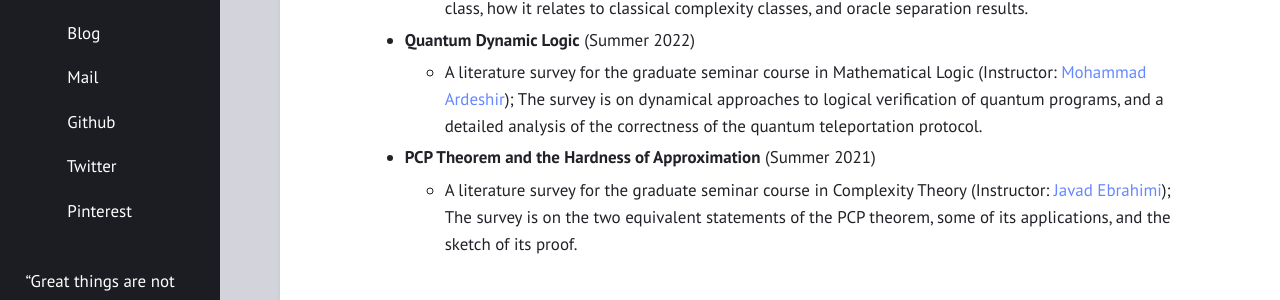
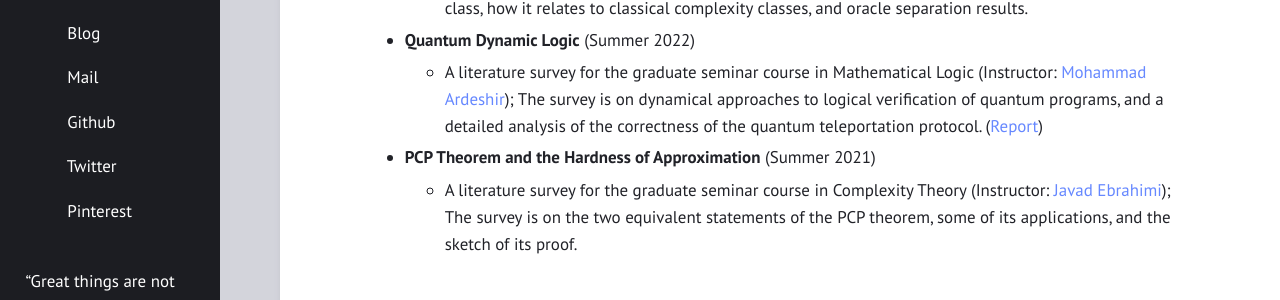
Before and after one commit to ali-almasi/ali-almasi.github.io, a Jekyll site: the page built from projects.md, in a window 1280 px wide. Shown: the part 408-708 px from the top of the page. Built offline with Jekyll 4.4.1, drawn with Linux system fonts in a browser that asks for light colours.

Commit message:
Update projects.md

```diff
--- a/projects.md
+++ b/projects.md
@@ -16,7 +16,7 @@ layout: post
 	- The course project of the graduate Complexity Theory course (Instructor: [Amir Daneshgar](http://math.sharif.ir/faculties/daneshgar)); A literature survey on quantum computational models (quantum Turing machines and quantum circuits), the BQP class, how it relates to classical complexity classes, and oracle separation results.
 
 -   **Quantum Dynamic Logic** (Summer 2022)
-	- A literature survey for the graduate seminar course in Mathematical Logic (Instructor: [Mohammad Ardeshir](http://math.sharif.ir/faculties/mardeshir)); The survey is on dynamical approaches to logical verification of quantum programs, and a detailed analysis of the correctness of the quantum teleportation protocol.
+	- A literature survey for the graduate seminar course in Mathematical Logic (Instructor: [Mohammad Ardeshir](http://math.sharif.ir/faculties/mardeshir)); The survey is on dynamical approaches to logical verification of quantum programs, and a detailed analysis of the correctness of the quantum teleportation protocol. ([Report](projects_materials/Quantum_Dynamic_Logic/intro_quantum_dynamic_logic.pdf))
 
 -  **PCP Theorem and the Hardness of Approximation** (Summer 2021)
 	- A literature survey for the graduate seminar course in Complexity Theory (Instructor: [Javad Ebrahimi](http://math.sharif.ir/faculties/ebrahimi)); The survey is on the two equivalent statements of the PCP theorem, some of its applications, and the sketch of its proof.
```
